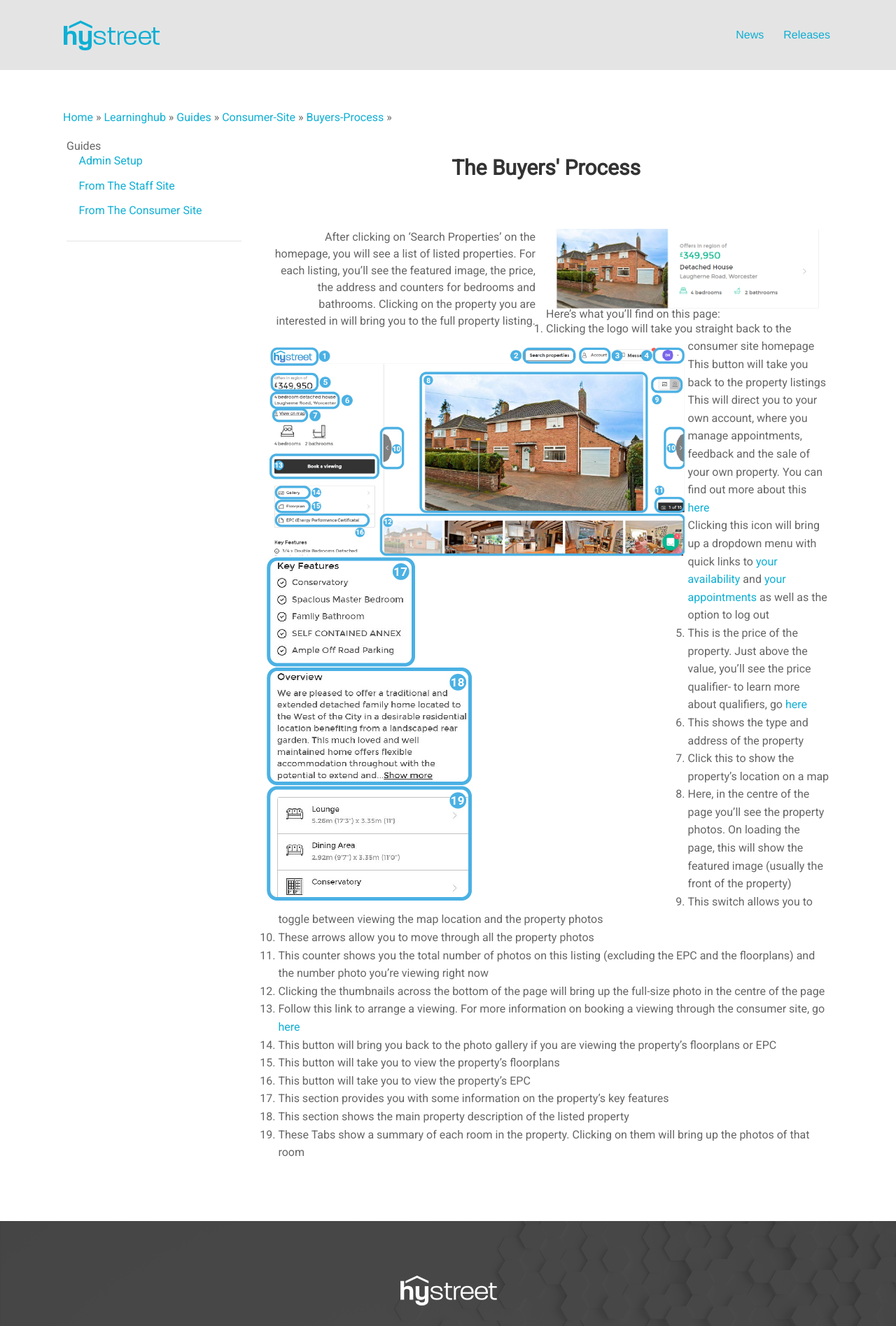
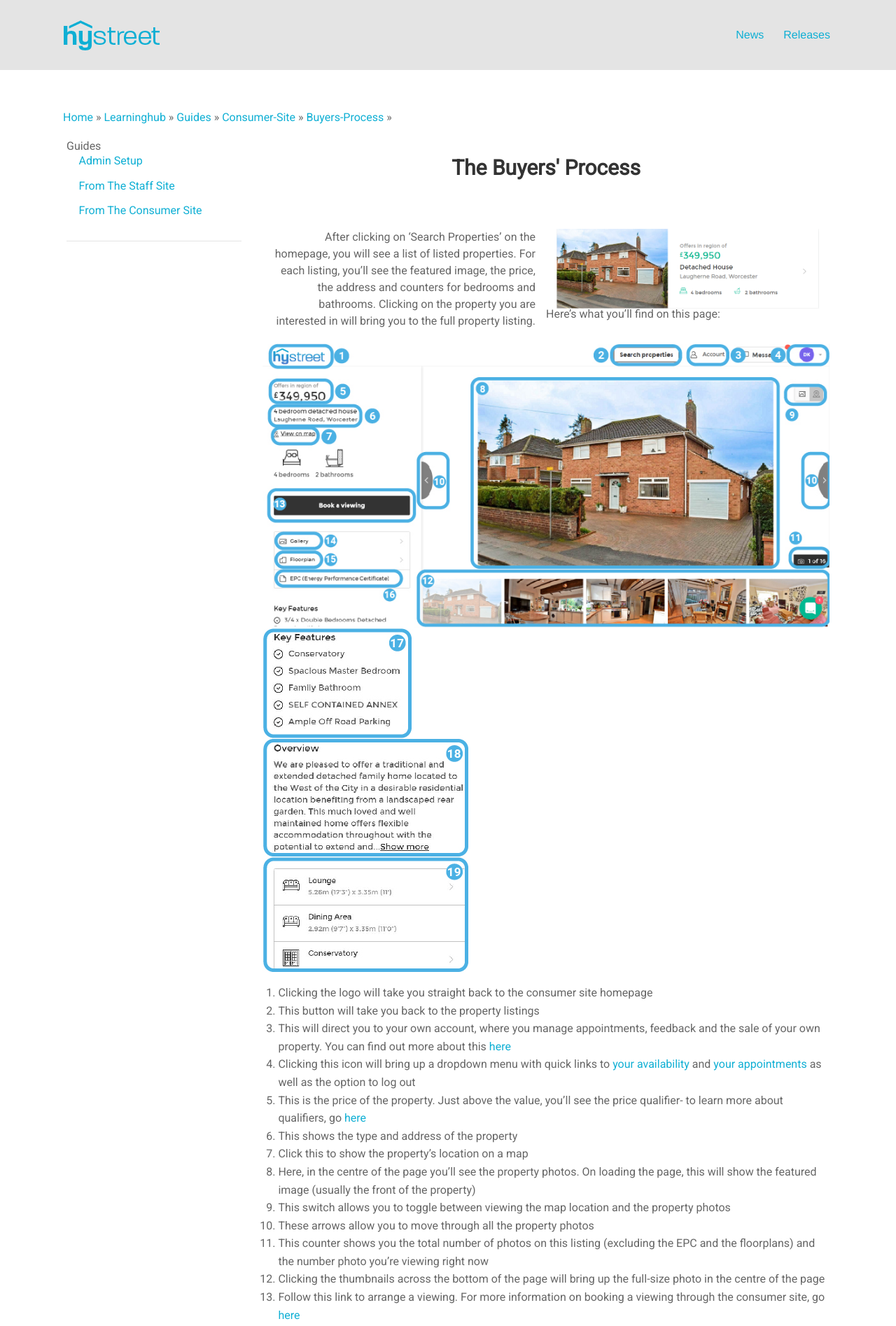
Before and after one commit to josh-brough/learninghub, a Jekyll site: the page built from guides/consumer-site/buyers-process/index.html, in a window 1280 px wide. Shown: the top 1895 px of the page at 70% size. Built offline with Jekyll 4.4.1, drawn with Linux system fonts in a browser that asks for light colours; some web fonts are replaced; a script that is not in the unit is left out.

Commit message:
annotated images padding attempt 6

```diff
--- a/guides/consumer-site/buyers-process/index.html
+++ b/guides/consumer-site/buyers-process/index.html
@@ -27,9 +27,10 @@
 </div>
 </div>
 
+<br>
 <h>Here’s what you’ll find on this page:</h>
 
-    <div class="columns left large-9" style=padding:5px;>
+    <div>
       <img src="/images/annotated-listing-1.jpg">
       <img src="/images/annotated-listing-2.jpg">
     </div>
```
